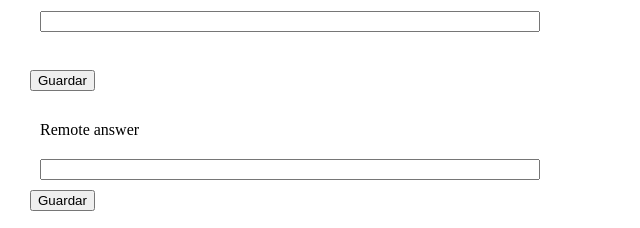
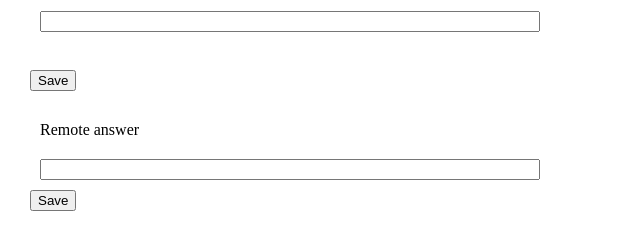
Before and after one commit to carloslfu/simple-peer-bug, a website: page app.html in a window 1280 px wide. Shown: the part 125-353 px from the top of the page, without its empty margins (0-640 px from the left). Drawn offline with Linux system fonts and the light colour scheme.

Commit message:
Translate buttons

```diff
--- a/app.html
+++ b/app.html
@@ -18,14 +18,14 @@
     <input type="text" id="remote-offer" value="">
     <div id="remote-ans"></div>
     <br>
-    <button id="save-remote-offer">Guardar</button>
+    <button id="save-remote-offer">Save</button>
 </div>
 
 <div class="identity-container">
     <div>Remote answer</div>
     <input type="text" id="remote-ans-input" value="">
     <br>
-    <button id="save-remote-ans">Guardar</button>
+    <button id="save-remote-ans">Save</button>
 </div>
 
 <div id="log"></div>
```
